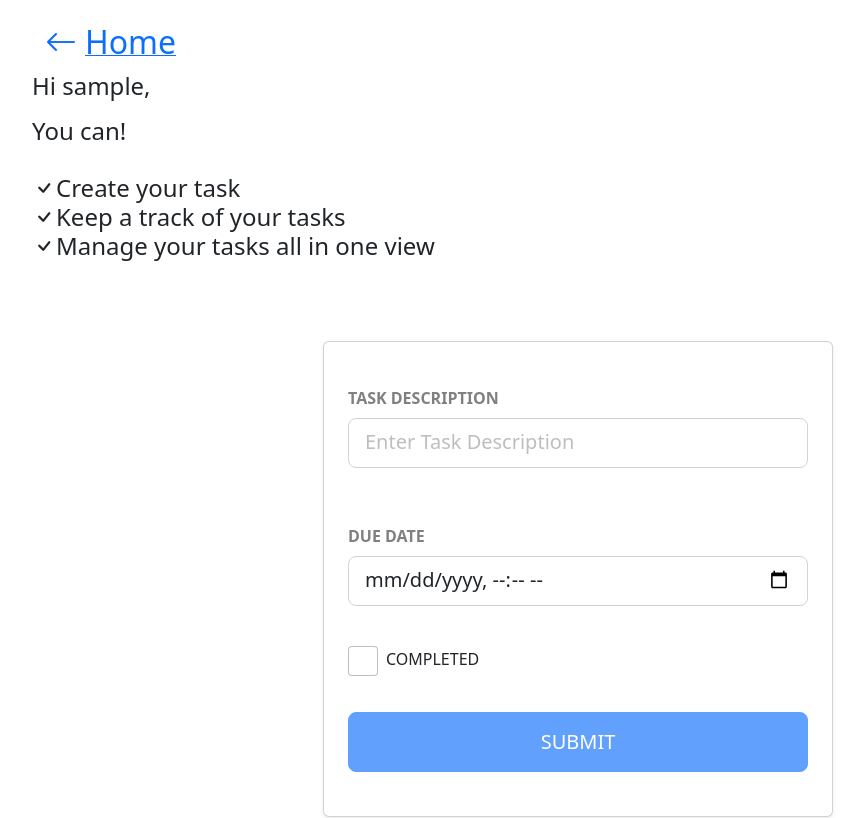
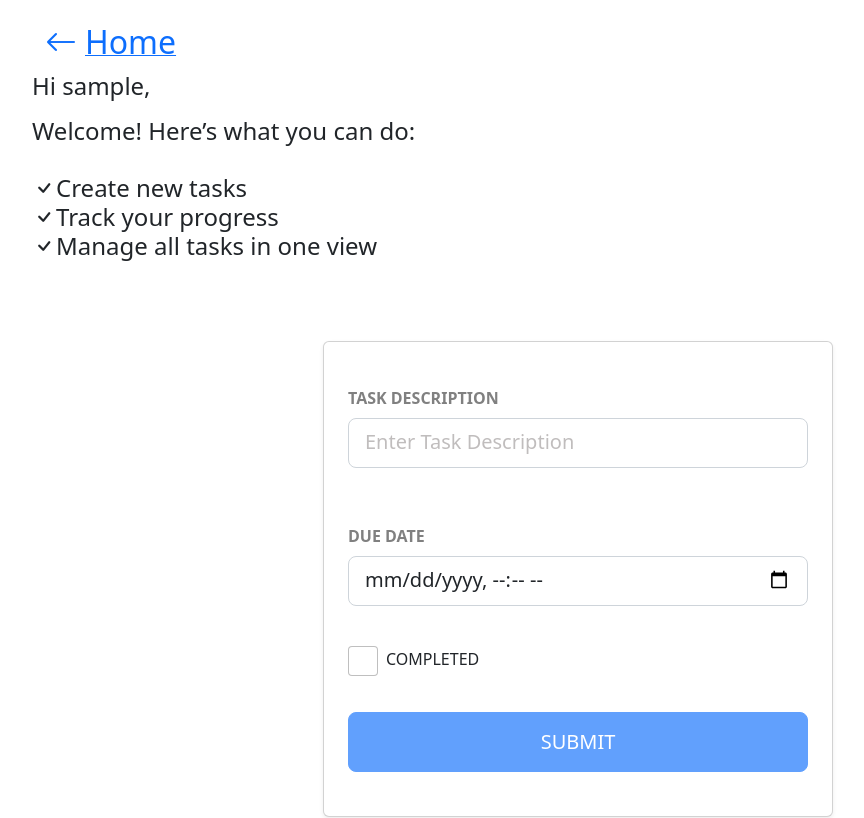
Before and after one commit to TBalo/ActionScheduler, an Angular app in the folder Frontend/: page /todo-list in a window 1280 px wide. Shown: the top 818 px of the page, without its empty margins (62-926 px from the left). Built offline with nearby package versions, Linux system fonts and the light colour scheme; no server answers; sample sign-in values are in the browser's storage.

Commit message:
modified create task page

```diff
--- a/Frontend/src/app/todo-list/todo-list.component.html
+++ b/Frontend/src/app/todo-list/todo-list.component.html
@@ -7,12 +7,12 @@
         </div>
         <div class="py-1 h4">
                 <p>Hi <span class="font-bold">{{userName}}</span>,</p>
-                <p>You can!</p>
+                <p>Welcome! Here’s what you can do:</p>
         </div>
         <ul class="list-unstyled">
-            <li><i class="bi bi-check h4"></i> <span class="h4">Create your task</span></li>
-            <li><i class="bi bi-check h4"></i> <span class="h4">Keep a track of your tasks</span></li>
-            <li><i class="bi bi-check h4"></i> <span class="h4">Manage your tasks all in one view</span></li>
+            <li><i class="bi bi-check h4"></i> <span class="h4">Create new tasks</span></li>
+            <li><i class="bi bi-check h4"></i> <span class="h4">Track your progress</span></li>
+            <li><i class="bi bi-check h4"></i> <span class="h4">Manage all tasks in one view</span></li>
         </ul>
     </div>
 
```
